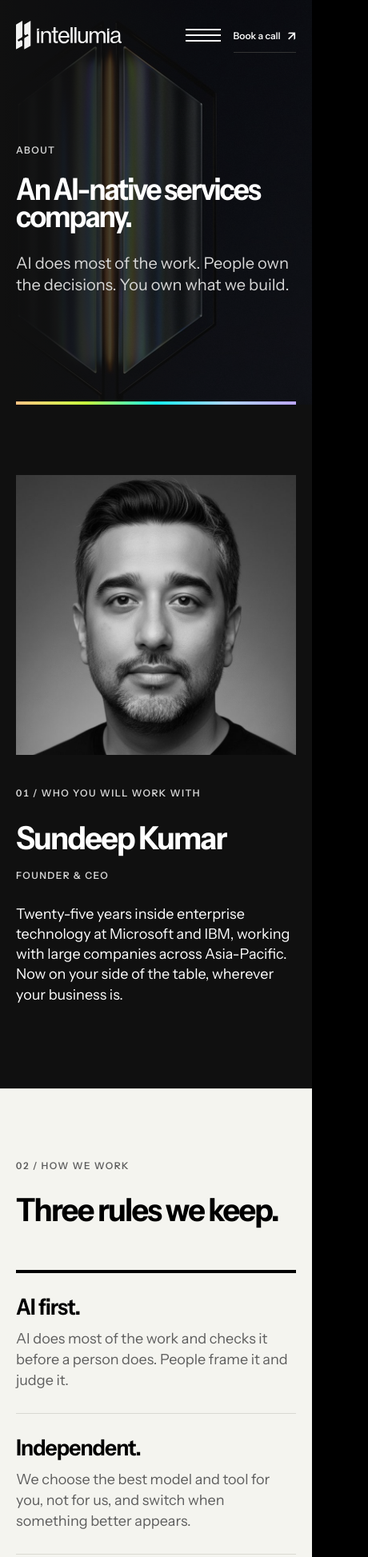
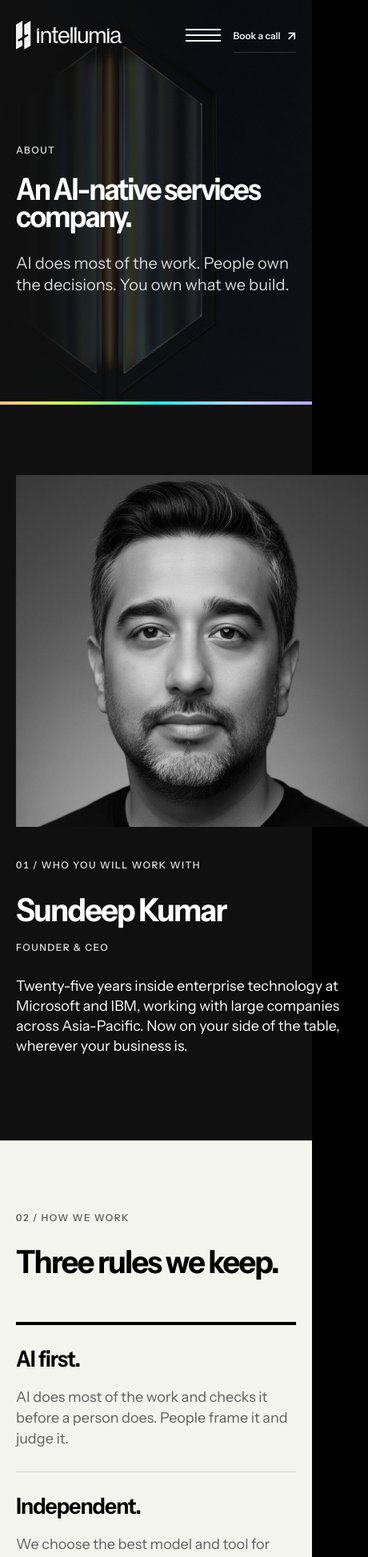
Before and after one commit to Intellumia/Intellumia-website, a Next.js app: page /about in a window 390 px wide. Shown: the top 1947 px of the page at 80% size, 460 px wide, since content can reach past the window. Built offline with nearby package versions, Linux system fonts and the light colour scheme.

Commit message:
Revert "Merge pull request #23 from Intellumia/site-width"
This reverts commit 75eb8922ed85b721a5766043802ffcab8afa270c, reversing
changes made to 8b21873503fa1c2a85c2ecefa28d1f8ce5059bb2.

```diff
--- a/app/globals.css
+++ b/app/globals.css
@@ -4173,63 +4173,3 @@ a {
 .v2-next-dark li::before { color: var(--signal-dark); }
 .v2-privacy { margin: 32px 0 0; color: var(--dark-secondary); font-size: 14px; }
 @media (max-width: 900px) { .v2-contact { grid-template-columns: 1fr; } .v2-contact-plate { min-height: 360px; } .v2-contact-text { padding-top: 56px; } }
-
-/* ---------- Content width (test): backgrounds stay full-bleed, content is held to --v2-max ---------- */
-:root { --v2-max: 1120px; --v2-gutter: max(var(--page-gutter), calc((100vw - var(--v2-max)) / 2)); }
-.site-header, .site-footer { padding-left: var(--v2-gutter); padding-right: var(--v2-gutter); }
-.v2 .v2-section, .v2 .v2-hero, .v2 .conversation-section { padding-left: var(--v2-gutter); padding-right: var(--v2-gutter); }
-.v2 .v2-promise-text, .v2 .v2-contact-text { padding-right: var(--v2-gutter); }
-
-/* ---------- Confined layout (1120): images inside the column, type sizes unchanged ---------- */
-.v2 .v2-band { height: auto; aspect-ratio: 16 / 7; margin: 0 0 var(--section-gap); }
-.v2-hero > .v2-hero-plate { inset: 0 var(--v2-gutter) 0 auto; width: calc((100vw - 2 * var(--v2-gutter)) * 0.58); }
-.v2-hero > .v2-hero-plate::after { background: linear-gradient(90deg, var(--carbon) 0%, rgba(16, 16, 16, 0.55) 30%, rgba(16, 16, 16, 0) 65%); }
-.v2-hero > .v2-arc { left: var(--v2-gutter); right: var(--v2-gutter); }
-
-/* quotes become rows so the large type has room */
-.v2-quotes { grid-template-columns: 1fr; }
-.v2-quotes li, .v2-quotes li + li { display: grid; grid-template-columns: minmax(0, 7fr) minmax(0, 5fr); gap: 32px; align-items: baseline; padding: 28px 0; border-right: 0; border-bottom: 1px solid var(--rule-light); }
-.v2-dark .v2-quotes li { border-bottom-color: var(--rule-dark); }
-.v2-quote { margin: 0; }
-
-/* image rows: the image takes a smaller share, inside the column */
-.v2-promise-wrap { grid-template-columns: minmax(0, 4fr) minmax(0, 7fr); gap: 56px; min-height: 0; padding: var(--section-block) var(--v2-gutter); align-items: center; }
-.v2-promise-plate { aspect-ratio: 4 / 5; }
-.v2 .v2-promise-text { padding: 0; }
-.v2-contact { grid-template-columns: minmax(0, 4fr) minmax(0, 7fr); gap: 56px; min-height: 0; padding: 140px var(--v2-gutter) 96px; align-items: center; }
-.v2-contact-plate { aspect-ratio: 4 / 5; }
-.v2 .v2-contact-text { padding: 0; }
-.v2-dark.v2-split > :first-child { grid-column: 1 / span 4; }
-.v2-dark.v2-split > :last-child { grid-column: 6 / span 7; }
-.v2-sample-section.v2-split > :first-child { grid-column: 1 / span 5; }
-.v2-sample-section.v2-split > :last-child { grid-column: 6 / span 7; }
-
-/* the investors page band sits inside the column too */
-main:not(.v2) > .v2-band { max-width: var(--v2-max); margin: var(--section-block) auto 0; aspect-ratio: 16 / 7; height: auto; }
-
-@media (max-width: 900px) {
-  .v2-hero > .v2-hero-plate { inset: 0; width: auto; }
-  .v2-quotes li, .v2-quotes li + li { grid-template-columns: 1fr; gap: 12px; }
-  .v2-promise-wrap, .v2-contact { grid-template-columns: 1fr; gap: 40px; }
-  .v2-contact { padding-top: 110px; }
-  .v2-dark.v2-split > :first-child, .v2-dark.v2-split > :last-child, .v2-sample-section.v2-split > :first-child, .v2-sample-section.v2-split > :last-child { grid-column: 1 / span 12; }
-  main:not(.v2) > .v2-band { margin: 56px var(--page-gutter) 0; }
-}
-
-/* map section: text above, map below, so the heading keeps its size on two lines */
-.v2 .v2-sample-section.v2-split { display: block; }
-.v2-sample-section .v2-sample { max-width: 820px; margin-top: var(--section-gap); }
-.v2-sample-section .v2-body { max-width: 52ch; }
-
-/* lime close: the primary button needs ink, not lime */
-.v2-close .button-primary { background: var(--black); color: var(--signal-dark); border-color: var(--black); }
-.v2-close .button-primary:hover, .v2-close .button-primary:focus-visible { background: var(--carbon); }
-@media (max-width: 900px) {
-  .v2-split { grid-template-columns: 1fr; }
-  .v2-split > *, .v2-dark.v2-split > *, .v2-sample-section.v2-split > * { grid-column: 1 / -1; }
-}
-@media (max-width: 900px) {
-  .v2-dark.v2-split > :first-child, .v2-dark.v2-split > :last-child,
-  .v2-sample-section.v2-split > :first-child, .v2-sample-section.v2-split > :last-child,
-  .v2-split > :first-child, .v2-split > :last-child { grid-column: 1 / -1; }
-}
--- a/app/how-it-works/page.tsx
+++ b/app/how-it-works/page.tsx
@@ -35,8 +35,8 @@ export default function HowItWorks() {
           <div className="arc-rule v2-arc" aria-hidden="true" />
         </section>
 
+        <div className="v2-band v2-band-slabs" aria-hidden="true" />
         <section className="v2-section v2-light" aria-labelledby="steps-title">
-          <div className="v2-band v2-band-slabs" aria-hidden="true" />
           <p className="system-label v2-index">01 / The steps</p>
           <h2 id="steps-title" className="v2-visually-hidden">The steps</h2>
           <ol className="v2-timeline">
@@ -62,8 +62,8 @@ export default function HowItWorks() {
           </figure>
         </section>
 
+        <div className="v2-band v2-band-both" aria-hidden="true" />
         <section className="v2-section v2-light" aria-labelledby="faq-title">
-          <div className="v2-band v2-band-both" aria-hidden="true" />
           <p className="system-label v2-index">03 / Common questions</p>
           <h2 id="faq-title" className="v2-visually-hidden">Common questions</h2>
           <dl className="v2-faq">
--- a/app/page.tsx
+++ b/app/page.tsx
@@ -28,6 +28,7 @@ export default function Home() {
           <div className="arc-rule v2-arc" aria-hidden="true" />
         </section>
 
+        <div className="v2-band v2-band-spectrum" aria-hidden="true" />
         <section className="v2-section v2-dark" aria-labelledby="fit-title">
           <p className="system-label v2-index">01 / Where most businesses are</p>
           <h2 id="fit-title" className="v2-visually-hidden">
@@ -49,12 +50,12 @@ export default function Home() {
           </ul>
         </section>
 
+        <div className="v2-band v2-band-slabs" aria-hidden="true" />
         <section
           className="v2-section v2-light"
           id="how-it-works"
           aria-labelledby="how-title"
         >
-          <div className="v2-band v2-band-slabs" aria-hidden="true" />
           <p className="system-label v2-index">02 / How it works</p>
           <h2 id="how-title">
             <span className="heading-line">Start small.</span>
```
Also changed, not shown: 9 other files (tests, documents, lock files or other folders).
